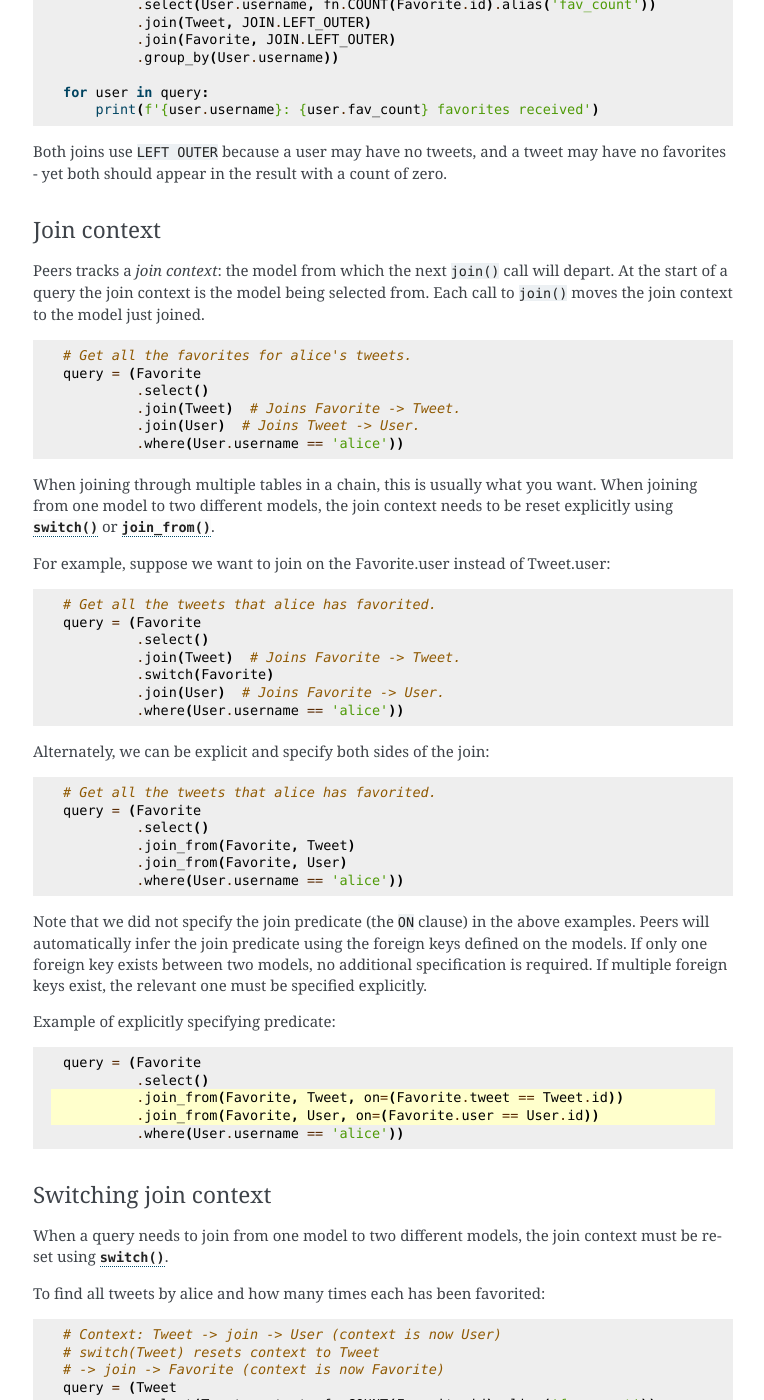
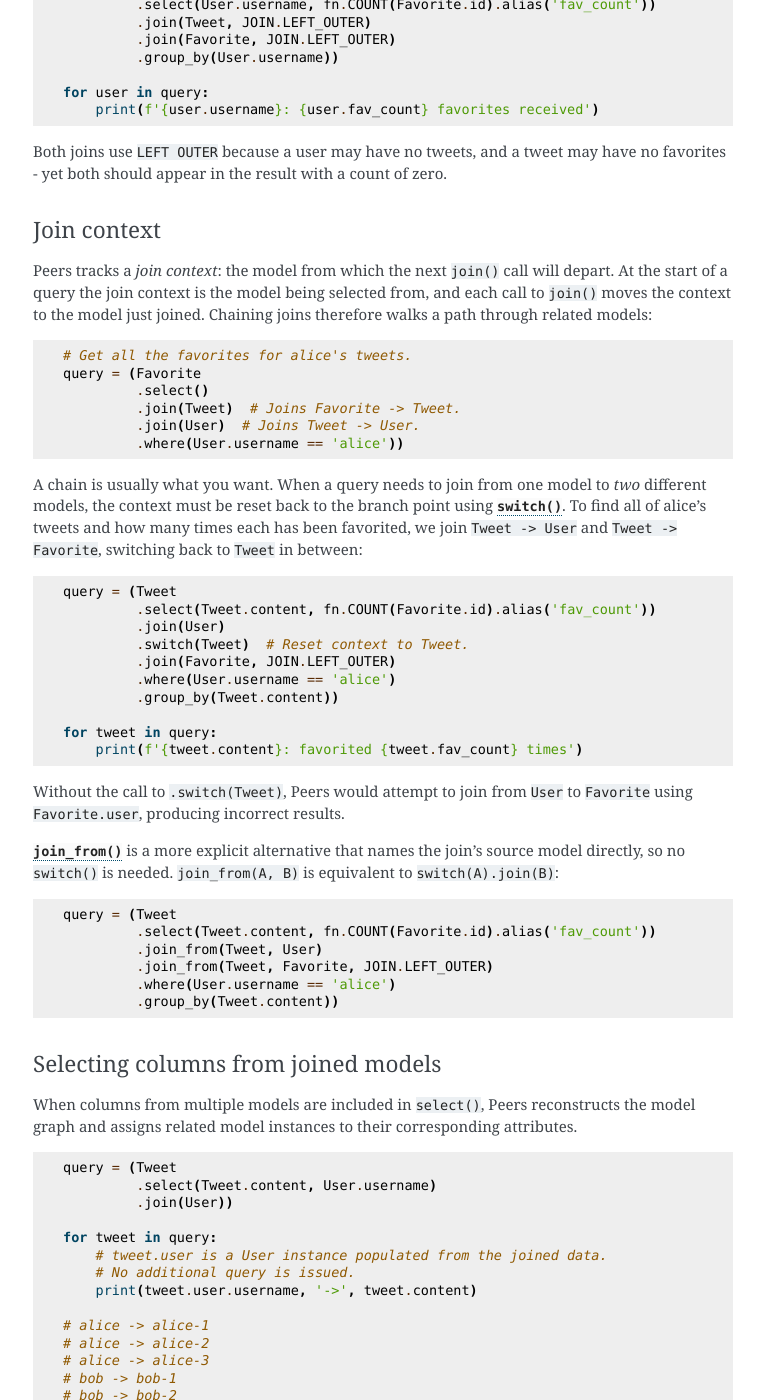
Before and after one commit to Star-DreamDev/myPeers, a Sphinx documentation site: the page built from docs/peers/relationships.rst, in a window 1280 px wide and 1400 px high, scrolled down 6022 px. Shown: the whole window, without its empty margins (377-1141 px from the left). Built offline with Sphinx 7.4.7, drawn with Linux system fonts in a browser that asks for light colours; the version number could not be read and is left out; some of the changed text lies outside the part shown.

Commit message:
Consolidate join context stuff
[skip ci]

```diff
--- a/docs/peers/relationships.rst
+++ b/docs/peers/relationships.rst
@@ -381,8 +381,8 @@ Join context
 
 Peers tracks a *join context*: the model from which the next ``join()`` call
 will depart. At the start of a query the join context is the model being
-selected from. Each call to ``join()`` moves the join context to the model just
-joined.
+selected from, and each call to ``join()`` moves the context to the model just
+joined. Chaining joins therefore walks a path through related models:
 
 .. code-block:: python
 
@@ -393,67 +393,18 @@ joined.
             .join(User)  # Joins Tweet -> User.
             .where(User.username == 'alice'))
 
-When joining through multiple tables in a chain, this is usually what you want.
-When joining from one model to two different models, the join context needs to
-be reset explicitly using :meth:`~ModelSelect.switch` or :meth:`~ModelSelect.join_from`.
-
-For example, suppose we want to join on the Favorite.user instead of Tweet.user:
+A chain is usually what you want. When a query needs to join from one model to
+*two* different models, the context must be reset back to the branch point using
+:meth:`~ModelSelect.switch`. To find all of alice's tweets and how many times
+each has been favorited, we join ``Tweet -> User`` and ``Tweet -> Favorite``,
+switching back to ``Tweet`` in between:
 
 .. code-block:: python
 
-   # Get all the tweets that alice has favorited.
-   query = (Favorite
-            .select()
-            .join(Tweet)  # Joins Favorite -> Tweet.
-            .switch(Favorite)
-            .join(User)  # Joins Favorite -> User.
-            .where(User.username == 'alice'))
-
-Alternately, we can be explicit and specify both sides of the join:
-
-.. code-block:: python
-
-   # Get all the tweets that alice has favorited.
-   query = (Favorite
-            .select()
-            .join_from(Favorite, Tweet)
-            .join_from(Favorite, User)
-            .where(User.username == 'alice'))
-
-Note that we did not specify the join predicate (the ``ON`` clause) in the
-above examples. Peers will automatically infer the join predicate using the
-foreign keys defined on the models. If only one foreign key exists between two
-models, no additional specification is required. If multiple foreign keys
-exist, the relevant one must be specified explicitly.
-
-Example of explicitly specifying predicate:
-
-.. code-block:: python
-   :emphasize-lines: 3, 4
-
-   query = (Favorite
-            .select()
-            .join_from(Favorite, Tweet, on=(Favorite.tweet == Tweet.id))
-            .join_from(Favorite, User, on=(Favorite.user == User.id))
-            .where(User.username == 'alice'))
-
-Switching join context
-^^^^^^^^^^^^^^^^^^^^^^
-
-When a query needs to join from one model to two different models, the join
-context must be reset using :meth:`~ModelSelect.switch`.
-
-To find all tweets by alice and how many times each has been favorited:
-
-.. code-block:: python
-
-   # Context: Tweet -> join -> User (context is now User)
-   # switch(Tweet) resets context to Tweet
-   # -> join -> Favorite (context is now Favorite)
    query = (Tweet
             .select(Tweet.content, fn.COUNT(Favorite.id).alias('fav_count'))
             .join(User)
-            .switch(Tweet)
+            .switch(Tweet)  # Reset context to Tweet.
             .join(Favorite, JOIN.LEFT_OUTER)
             .where(User.username == 'alice')
             .group_by(Tweet.content))
@@ -462,15 +413,11 @@ To find all tweets by alice and how many times each has been favorited:
        print(f'{tweet.content}: favorited {tweet.fav_count} times')
 
 Without the call to ``.switch(Tweet)``, Peers would attempt to join from
-``User`` to ``Favorite`` using ``Favorite.user``, which would produce
-incorrect results.
+``User`` to ``Favorite`` using ``Favorite.user``, producing incorrect results.
 
-Using ``join_from``
-^^^^^^^^^^^^^^^^^^^
-
-:meth:`~ModelSelect.join_from` is an alternative to ``switch().join()`` that
-makes the join source explicit in a single call. The above query can be
-written equivalently as:
+:meth:`~ModelSelect.join_from` is a more explicit alternative that names the
+join's source model directly, so no ``switch()`` is needed. ``join_from(A, B)``
+is equivalent to ``switch(A).join(B)``:
 
 .. code-block:: python
 
@@ -480,9 +427,6 @@ written equivalently as:
             .join_from(Tweet, Favorite, JOIN.LEFT_OUTER)
             .where(User.username == 'alice')
             .group_by(Tweet.content))
-
-``join_from(A, B)`` is equivalent to ``switch(A).join(B)`` and is often more
-readable when a query branches across several paths.
 
 Selecting columns from joined models
 ^^^^^^^^^^^^^^^^^^^^^^^^^^^^^^^^^^^^
```
